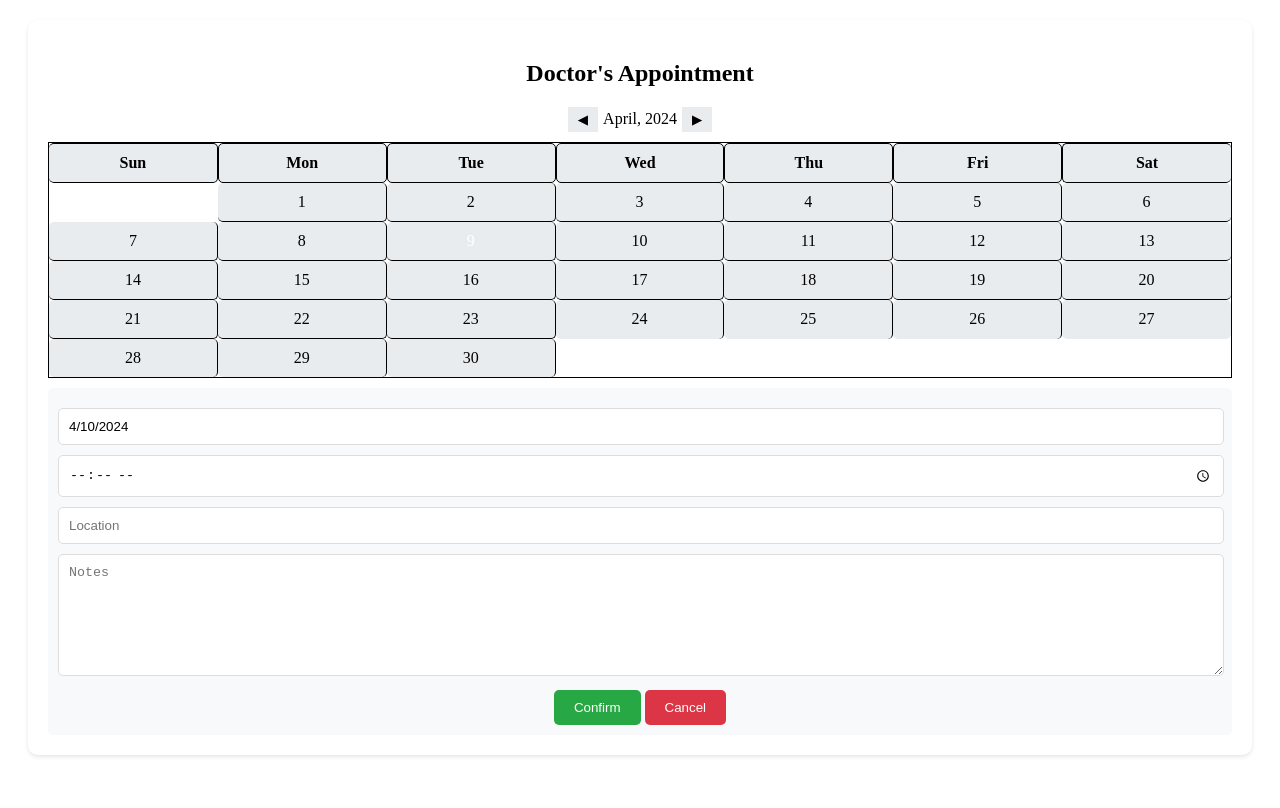
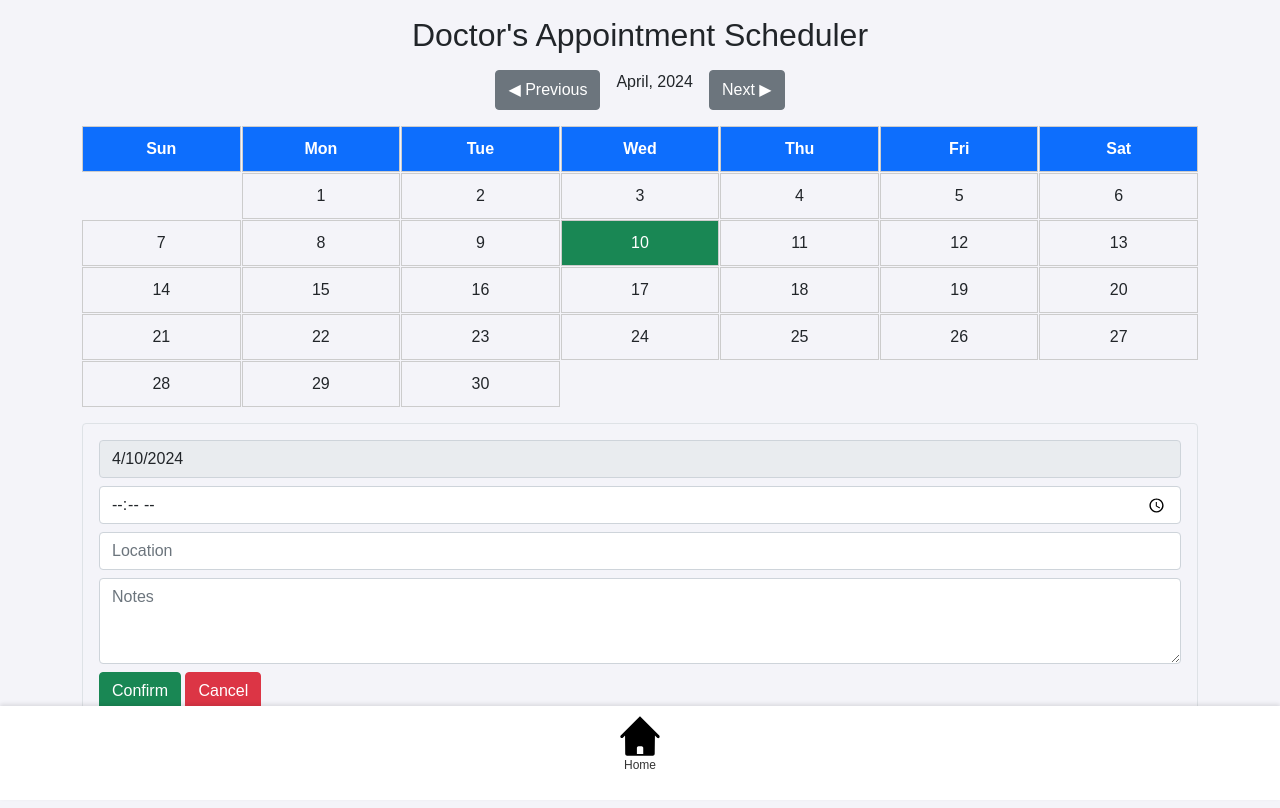
Before and after one commit to mihikasharmaaa/160finalproject, a website: page doctors.html in a window 1280 px wide. Both pictures are taken after a click on the element "10". Drawn offline with nearby package versions, Linux system fonts and the light colour scheme.

Commit message:
dr appt page mostly done

```diff
--- a/doctors.html
+++ b/doctors.html
@@ -4,247 +4,189 @@
 <meta charset="UTF-8">
 <meta name="viewport" content="width=device-width, initial-scale=1.0">
 <title>Doctor's Appointment Scheduler</title>
+<link href="https://cdn.jsdelivr.net/npm/bootstrap@5.1.3/dist/css/bootstrap.min.css" rel="stylesheet">
 <style>
-
-  .appointment-container {
-    margin: 20px;
-    padding: 20px;
-    background-color: #fff;
-    border-radius: 10px;
-    box-shadow: 0 2px 4px rgba(0,0,0,0.1);
-    text-align: center;
+  body {
+    font-family: 'Arial', sans-serif; /* Change font */
+    background-color: #f4f4f9; /* Lighter background */
+    padding-bottom: 100px;
+  }
+    .calendar-nav button {
+        margin: 0 5px;
     }
 
-  .calendar div {
+    .reminder-item {
         padding: 10px;
-    background-color: #e9ecef;
-    border-radius: 5px;
-  }
-
-  .calendar div:hover {
-    cursor: pointer;
-    background-color: #dee2e6;
-  }
-
-  .button {
-    margin-top: 10px;
-    padding: 10px 20px;
-    border: none;
-    border-radius: 5px;
-    cursor: pointer;
-  }
-
-  .button-confirm {
-    background-color: #28a745;
-    color: white;
-  }
-
-  .button-cancel {
-    background-color: #dc3545;
-    color: white;
-  }
-
-  .appointment-details {
-    display: none;
-    padding: 10px;
-    margin-top: 10px;
+        margin: 5px 0;
         background-color: #f8f9fa;
         border-radius: 5px;
     }
 
-  .appointment-details.active {
-    display: block
+    .calendar {
+        display: grid;
+        grid-template-columns: repeat(7, 1fr); /* Explicitly define a 7-column grid */
+        gap: 1px; /* Optional: adds a gap between cells */
+        text-align: center;
+        width: 100%;
     }
 
-  .appointment-details input,
-  .appointment-details textarea {
-    width: calc(100% - 20px);
-    margin-top: 10px;
+    .day-header, .calendar-cell {
         padding: 10px;
-    border-radius: 5px;
-    border: 1px solid #ddd;
+        border: 1px solid #ccc; /* Visual distinction for cells */
     }
 
-  .appointment-details textarea {
-    height: 100px;
-    resize: vertical;
-  }
-
-  .hidden {
-    display: none;
-  }
-
-
-  .calendar-nav button {
-    background-color: #e9ecef;
-    border: none;
-    padding: 5px 10px;
-    margin: 0 5px;
-    cursor: pointer;
-  }
-
-  .calendar-nav {
-    display: flex;
-    justify-content: center;
-    align-items: center;
-    margin-bottom: 10px;
-  }
-
-  .today {
-    background-color: #007bff;
+    .selected {
+        background-color: #198754; /* Bootstrap success color */
         color: white;
     }
 
-  .calendar {
-  display: grid;
-  grid-template-columns: repeat(7, 1fr); /* 7 days for a week */
-  border: 1px solid black; /* Add a border around the entire calendar */
-  background-color: #fff; /* Set the background color for the calendar */
+    .day-header {
+        background-color: #0d6efd; /* Bootstrap primary color */
+        color: white;
+        font-weight: bold;
     }
 
-.calendar-cell, .day-header {
-  padding: 10px;
-  border-right: 1px solid black; /* Add border to the right of each cell */
-  border-bottom: 1px solid black; /* Add border to the bottom of each cell */
-}
-
-/* Remove right border for the last cell in a row */
-.calendar-cell:nth-child(7n), .day-header:nth-child(7n) {
-  border-right: none;
-}
-
-/* Remove bottom border for the last row of cells */
-.calendar-cell:nth-last-child(-n+7) {
-  border-bottom: none;
-}
-
-.day-header {
-  font-weight: bold;
-  padding: 5px;
-  background-color: #e9ecef;
-  border-top: 1px solid black; /* Add border to the top of headers */
-  border-left: 1px solid black; /* Add border to the left of headers */
-}
-
-/* Remove left border for the first cell in a row */
-.calendar-cell:nth-child(7n+1), .day-header:nth-child(7n+1) {
-  border-left: none;
-}
-
-/* Adjust for the first row of cells to align with day headers */
-.calendar-cell:nth-child(-n+7) {
-  border-top: none;
+    .calendar-cell:hover {
+        cursor: pointer;
+        background-color: #73becf; /* Light blue on hover */
+        color: white;
+        transform: translateY(-2px); /* Slight raise effect */
     }
 
     .calendar-cell.empty {
         background-color: transparent;
         cursor: default;
-  border: none; /* No borders for empty cells */
+        border: none;
     }
-
-.selected {
-  background-color: #007bff;
-  color: white;
+    .nav-bar {
+    display: flex;
+    justify-content: space-around;
+    align-items: center;
+    position: fixed;
+    bottom: 0;
+    width: 100%;
+    background-color: #fff;
+    box-shadow: 0 -2px 4px rgba(0,0,0,0.1);
+    padding: 10px 0;
+    z-index: 1000; /* High z-index to ensure it stays on top */
+}
+  .nav-bar a {
+    display: flex;
+    flex-direction: column;
+    align-items: center;
+    justify-content: center;
+    text-decoration: none;
+    color: #333;
+    font-size: 12px;
+  }
+  .nav-bar img {
+    width: 24px;
+    height: 24px;
+  }
+  .active-nav {
+    color: #007bff;
   }
 </style>
 </head>
 <body>
-<div class="appointment-container">
-  <h2>Doctor's Appointment</h2>
-  <div class="calendar-nav">
-    <button onclick="changeMonth(-1)">&#9664;</button>
-    <span id="calendar-month-year"></span>
-    <button onclick="changeMonth(1)">&#9654;</button>
+<div class="container mt-3">
+    <h2 class="text-center">Doctor's Appointment Scheduler</h2>
+    <div class="d-flex justify-content-center my-3">
+        <button class="btn btn-secondary" onclick="changeMonth(-1)">&#9664; Previous</button>
+        <span id="calendar-month-year" class="mx-3 align-self-center"></span>
+        <button class="btn btn-secondary" onclick="changeMonth(1)">Next &#9654;</button>
     </div>
-  <div id="calendar" class="calendar">
-    <!-- Calendar will be generated by JavaScript -->
+    <div id="calendar" class="calendar"></div>
+    <div class="mt-3 p-3 border rounded" id="appointment-details" style="display: none;">
+        <input type="text" id="appointment-date" class="form-control mb-2" readonly>
+        <input type="time" id="appointment-time" class="form-control mb-2">
+        <input type="text" id="appointment-location" class="form-control mb-2" placeholder="Location">
+        <textarea id="appointment-notes" class="form-control mb-2" placeholder="Notes" rows="3"></textarea>
+        <button class="btn btn-success" onclick="confirmAppointment()">Confirm</button>
+        <button class="btn btn-danger" onclick="toggleAppointmentDetails(false)">Cancel</button>
     </div>
-  <div class="appointment-details" id="appointment-details">
-    <input type="text" id="appointment-date" readonly>
-    <input type="time" id="appointment-time">
-    <input type="text" id="appointment-location" placeholder="Location">
-    <textarea id="appointment-notes" placeholder="Notes"></textarea>
-    <button class="button button-confirm" onclick="confirmAppointment()">Confirm</button>
-    <button class="button button-cancel" onclick="toggleAppointmentDetails(false)">Cancel</button>
+    <div id="reminder-box" class="mt-3"></div>
 </div>
+
+<div class="nav-bar" >
+  <a href="index.html" class="active-nav">
+    <svg t="1712947040597" class="icon" viewBox="0 0 1040 1024" version="1.1" xmlns="http://www.w3.org/2000/svg" p-id="7897" width="40" height="40"><path d="M1020.076628 500.229885 519.846743 0 19.616858 500.229885c-15.693487 15.693487-15.693487 39.233716 0 54.927203 15.693487 15.693487 39.233716 15.693487 54.927203 0l56.888889-56.888889 3.923372 474.727969c0 27.463602 23.54023 51.003831 51.003831 51.003831l665.011494 0c27.463602 0 51.003831-23.54023 51.003831-51.003831l5.885057-472.766284 56.888889 56.888889c7.846743 7.846743 17.655172 11.770115 27.463602 11.770115 9.808429 0 19.616858-3.923372 27.463602-11.770115C1033.808429 539.463602 1033.808429 515.923372 1020.076628 500.229885zM602.237548 980.842912l-162.819923 0 0-162.819923c0-17.655172 23.54023-41.195402 41.195402-41.195402l82.390805 0c17.655172 0 41.195402 23.54023 41.195402 41.195402L604.199234 980.842912z" p-id="7898"></path></svg>
+    <p>Home</p>
+  </a>
 </div>
 
 <script>
+let selectedDate = null;
+let currentYear = new Date().getFullYear();
+let currentMonth = new Date().getMonth();
 
-let selectedDate = null;
-
-// Define current date components
-let currentYear = new Date().getFullYear();
-let currentMonth = new Date().getMonth(); // January is 0
-
-// Function to handle month navigation
 function changeMonth(change) {
     currentMonth += change;
     if (currentMonth < 0) {
         currentYear--;
-    currentMonth = 11; // December
+        currentMonth = 11;
     } else if (currentMonth > 11) {
         currentYear++;
-    currentMonth = 0; // January
+        currentMonth = 0;
     }
     generateCalendar(currentMonth, currentYear);
 }
 
-// Function to generate the calendar
 function generateCalendar(month, year) {
     const calendar = document.getElementById('calendar');
-  const monthYearLabel = document.getElementById('calendar-month-year');
+    calendar.innerHTML = ''; // Clear existing calendar cells
+    const monthYearLabel = document.createElement('div');
+    monthYearLabel.textContent = `${new Date(year, month).toLocaleString('default', { month: 'long' })}, ${year}`;
+    monthYearLabel.className = 'text-center font-weight-bold mb-3';
+    document.getElementById('calendar-month-year').innerHTML = '';
+    document.getElementById('calendar-month-year').appendChild(monthYearLabel);
 
-  // Clear existing calendar cells and set month/year label
-  calendar.innerHTML = '';
-  monthYearLabel.textContent = `${new Date(year, month).toLocaleString('default', { month: 'long' })}, ${year}`;
-
-  // Create day headers (Sun, Mon, Tue, ...)
     const daysOfWeek = ['Sun', 'Mon', 'Tue', 'Wed', 'Thu', 'Fri', 'Sat'];
     daysOfWeek.forEach(day => {
         const dayHeader = document.createElement('div');
-    dayHeader.classList.add('day-header');
+        dayHeader.className = 'day-header';
         dayHeader.textContent = day;
         calendar.appendChild(dayHeader);
     });
 
-  // Get first day of the month
     const firstDay = new Date(year, month, 1).getDay();
-
-  // Create empty cells if the first day of the month is not Sunday
     for (let i = 0; i < firstDay; i++) {
         const emptyCell = document.createElement('div');
-    emptyCell.classList.add('calendar-cell', 'empty');
+        emptyCell.className = 'calendar-cell empty';
         calendar.appendChild(emptyCell);
     }
 
-  // Create a cell for each day of the month
     const totalDays = new Date(year, month + 1, 0).getDate();
     for (let day = 1; day <= totalDays; day++) {
         const cell = document.createElement('div');
-    cell.classList.add('calendar-cell');
+        cell.className = 'calendar-cell';
         cell.textContent = day;
-    cell.onclick = function() { selectDate(day, month + 1, year); };
+        cell.onclick = function() { selectDate(day, month, year); };
         calendar.appendChild(cell);
     }
 }
 
-// Call generateCalendar on script load
-generateCalendar(currentMonth, currentYear);
+function formatTime12Hour(timeStr) {
+    const time = timeStr.match(/^(\d+):(\d+)(?::\d+)?$/);
+    if (!time) return timeStr; // Return original string if it doesn't match expected format
+
+    let hours = parseInt(time[1], 10);
+    const minutes = time[2];
+    const suffix = hours >= 12 ? "PM" : "AM";
+    hours = ((hours + 11) % 12 + 1); // Convert hour to 12-hour format
+    return `${hours}:${minutes} ${suffix}`;
+}
 
 function selectDate(day, month, year) {
-  // Unselect previously selected date
+    const calendarCells = Array.from(document.getElementsByClassName('calendar-cell'));
     if (selectedDate) {
         selectedDate.classList.remove('selected');
     }
-  // Select new date
-  const calendarCells = document.getElementsByClassName('calendar-cell');
-  selectedDate = calendarCells[day - 1];
+    selectedDate = calendarCells.find(cell => cell.textContent == day.toString() && !cell.classList.contains('empty'));
     selectedDate.classList.add('selected');
 
-  // Fill in the appointment details with the selected date
     const appointmentDateInput = document.getElementById('appointment-date');
-  appointmentDateInput.value = `${month}/${day}/${year}`;
+    appointmentDateInput.value = `${month + 1}/${day}/${year}`;
 
     toggleAppointmentDetails(true);
 }
@@ -255,16 +197,47 @@ function toggleAppointmentDetails(show) {
 }
 
 function confirmAppointment() {
-  // Save appointment details here
     const date = document.getElementById('appointment-date').value;
-  const time = document.getElementById('appointment-time').value;
+    const time = formatTime12Hour(document.getElementById('appointment-time').value);
     const location = document.getElementById('appointment-location').value;
     const notes = document.getElementById('appointment-notes').value;
-  console.log('Appointment set for:', date, time, location, notes);
 
+    const newReminder = { date, time, location, notes, dateTime: new Date(`${date} ${time}`) };
+    let reminders = JSON.parse(localStorage.getItem('doctorReminders')) || [];
+    reminders.push(newReminder);
+    reminders.sort((a, b) => new Date(a.dateTime) - new Date(b.dateTime));
+    localStorage.setItem('doctorReminders', JSON.stringify(reminders));
+
+    displayReminders();
     toggleAppointmentDetails(false);
 }
+
+function displayReminders() {
+    const reminders = JSON.parse(localStorage.getItem('doctorReminders')) || [];
+    const reminderBox = document.getElementById('reminder-box');
+    reminderBox.innerHTML = '<h3>Your Reminders</h3>';
+    reminders.forEach((reminder, index) => {
+        reminderBox.innerHTML += `<div class="reminder-item">
+                                   <p><strong>Date:</strong> ${reminder.date}</p>
+                                   <p><strong>Time:</strong> ${formatTime12Hour(reminder.time)}</p>
+                                   <p><strong>Location:</strong> ${reminder.location}</p>
+                                   <p><strong>Notes:</strong> ${reminder.notes}</p>
+                                   <button class="btn btn-danger" onclick="deleteReminder(${index})">Delete</button>
+                                  </div>`;
+    });
+}
+
+function deleteReminder(index) {
+    let reminders = JSON.parse(localStorage.getItem('doctorReminders')) || [];
+    reminders.splice(index, 1);
+    localStorage.setItem('doctorReminders', JSON.stringify(reminders));
+    displayReminders();
+}
+
+window.onload = function() {
+    generateCalendar(currentMonth, currentYear);
+    displayReminders();
+}
 </script>
-
 </body>
 </html>
```
Also changed, not shown: grooming.html (+0 -9 lines). Lines whose indentation alone changed are shown as unchanged.
